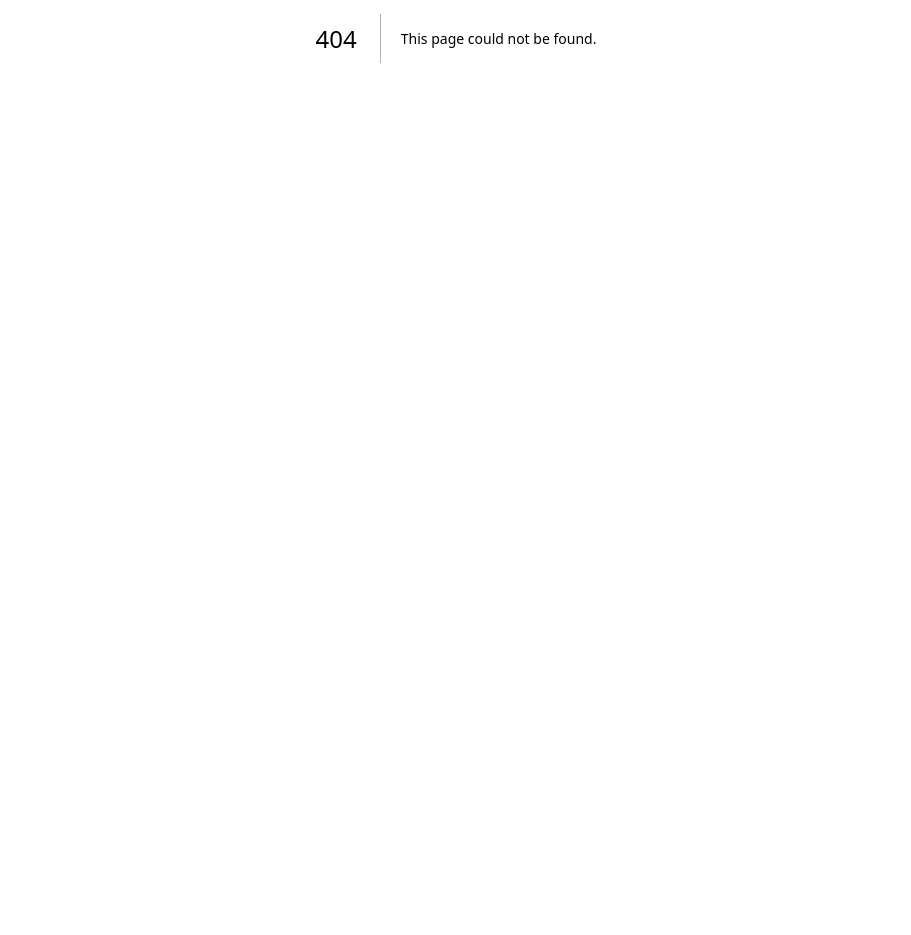
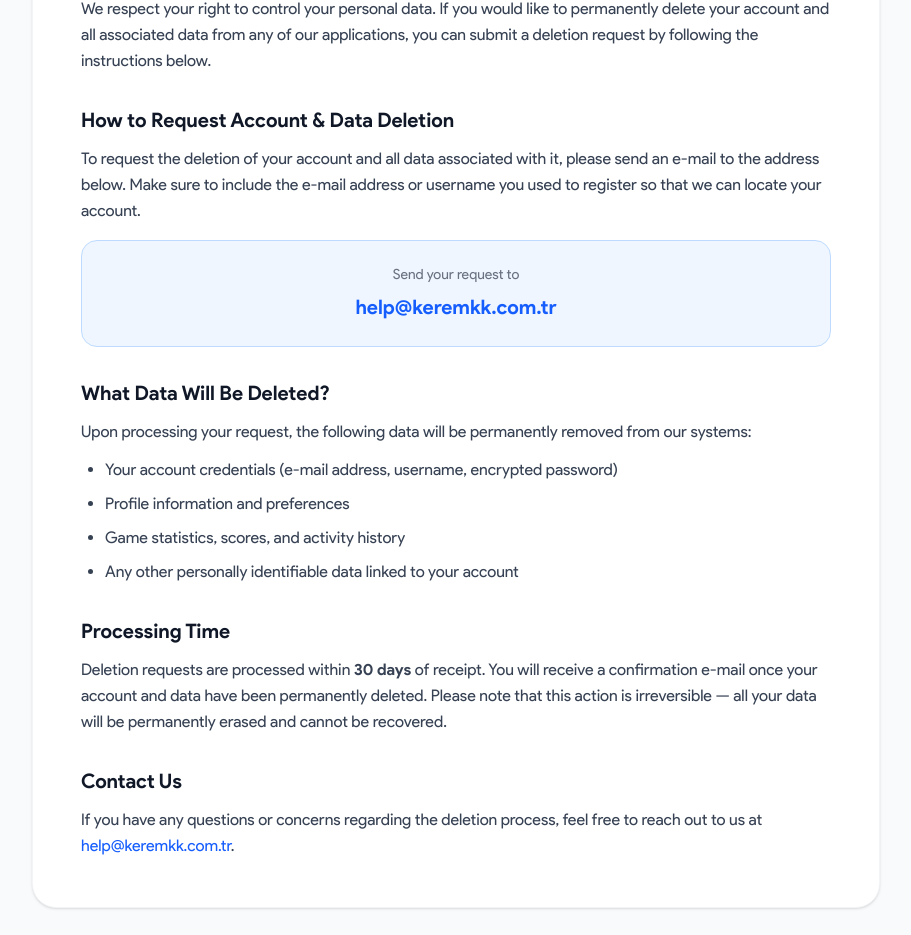
Before and after one commit to KeremKuyucu/keremkk-website, a Next.js app: page /delete-account in a window 1280 px wide. Before the commit this address had no page. Shown: the part 362-1297 px from the top of the page, without its empty margins (184-1095 px from the left). Before the commit the page ends 800 px from the top, so only its background shows below. Built offline with nearby package versions, Linux system fonts and the light colour scheme.

Commit message:
feat: add account and data deletion request page

```diff
--- /dev/null
+++ b/app/delete-account/page.tsx
@@ -0,0 +1,108 @@
+import Navbar from "@/app/components/layout/Navbar";
+import FooterComponent from "@/app/components/layout/Footer";
+
+export const metadata = {
+  title: "Account & Data Deletion - Kerem Kuyucu",
+  description:
+    "Request deletion of your account and associated data from our applications.",
+};
+
+export default function DeleteAccountPage() {
+  return (
+    <main className="min-h-screen bg-gray-50 dark:bg-black transition-colors duration-300">
+      <Navbar />
+
+      <section className="pt-32 pb-20 px-6 max-w-4xl mx-auto">
+        <div className="bg-white dark:bg-gray-900 rounded-3xl p-8 md:p-12 shadow-sm border border-gray-100 dark:border-gray-800">
+          <h1 className="text-3xl md:text-4xl font-bold mb-6 text-gray-900 dark:text-white">
+            Account &amp; Data Deletion
+          </h1>
+          <p className="text-gray-500 dark:text-gray-400 mb-8">
+            Last Updated: August 11, 2026
+          </p>
+
+          <div className="space-y-8 text-gray-700 dark:text-gray-300 leading-relaxed">
+            <p>
+              We respect your right to control your personal data. If you would
+              like to permanently delete your account and all associated data
+              from any of our applications, you can submit a deletion request by
+              following the instructions below.
+            </p>
+
+            <div>
+              <h2 className="text-xl font-semibold mb-3 text-gray-900 dark:text-white">
+                How to Request Account &amp; Data Deletion
+              </h2>
+              <p className="mb-4">
+                To request the deletion of your account and all data associated
+                with it, please send an e-mail to the address below. Make sure
+                to include the e-mail address or username you used to register
+                so that we can locate your account.
+              </p>
+              <div className="bg-blue-50 dark:bg-blue-900/20 border border-blue-200 dark:border-blue-800 rounded-2xl p-6 text-center">
+                <p className="text-sm text-gray-500 dark:text-gray-400 mb-2">
+                  Send your request to
+                </p>
+                <a
+                  href="mailto:help@keremkk.com.tr?subject=Account%20and%20Data%20Deletion%20Request"
+                  className="text-lg md:text-xl font-semibold text-blue-600 dark:text-blue-400 hover:underline break-all"
+                >
+                  help@keremkk.com.tr
+                </a>
+              </div>
+            </div>
+
+            <div>
+              <h2 className="text-xl font-semibold mb-3 text-gray-900 dark:text-white">
+                What Data Will Be Deleted?
+              </h2>
+              <p className="mb-3">
+                Upon processing your request, the following data will be
+                permanently removed from our systems:
+              </p>
+              <ul className="list-disc pl-6 space-y-2">
+                <li>Your account credentials (e-mail address, username, encrypted password)</li>
+                <li>Profile information and preferences</li>
+                <li>Game statistics, scores, and activity history</li>
+                <li>Any other personally identifiable data linked to your account</li>
+              </ul>
+            </div>
+
+            <div>
+              <h2 className="text-xl font-semibold mb-3 text-gray-900 dark:text-white">
+                Processing Time
+              </h2>
+              <p>
+                Deletion requests are processed within{" "}
+                <strong>30 days</strong> of receipt. You will receive a
+                confirmation e-mail once your account and data have been
+                permanently deleted. Please note that this action is
+                irreversible — all your data will be permanently erased and
+                cannot be recovered.
+              </p>
+            </div>
+
+            <div>
+              <h2 className="text-xl font-semibold mb-3 text-gray-900 dark:text-white">
+                Contact Us
+              </h2>
+              <p>
+                If you have any questions or concerns regarding the deletion
+                process, feel free to reach out to us at{" "}
+                <a
+                  href="mailto:help@keremkk.com.tr"
+                  className="text-blue-600 dark:text-blue-400 hover:underline"
+                >
+                  help@keremkk.com.tr
+                </a>
+                .
+              </p>
+            </div>
+          </div>
+        </div>
+      </section>
+
+      <FooterComponent />
+    </main>
+  );
+}
```
